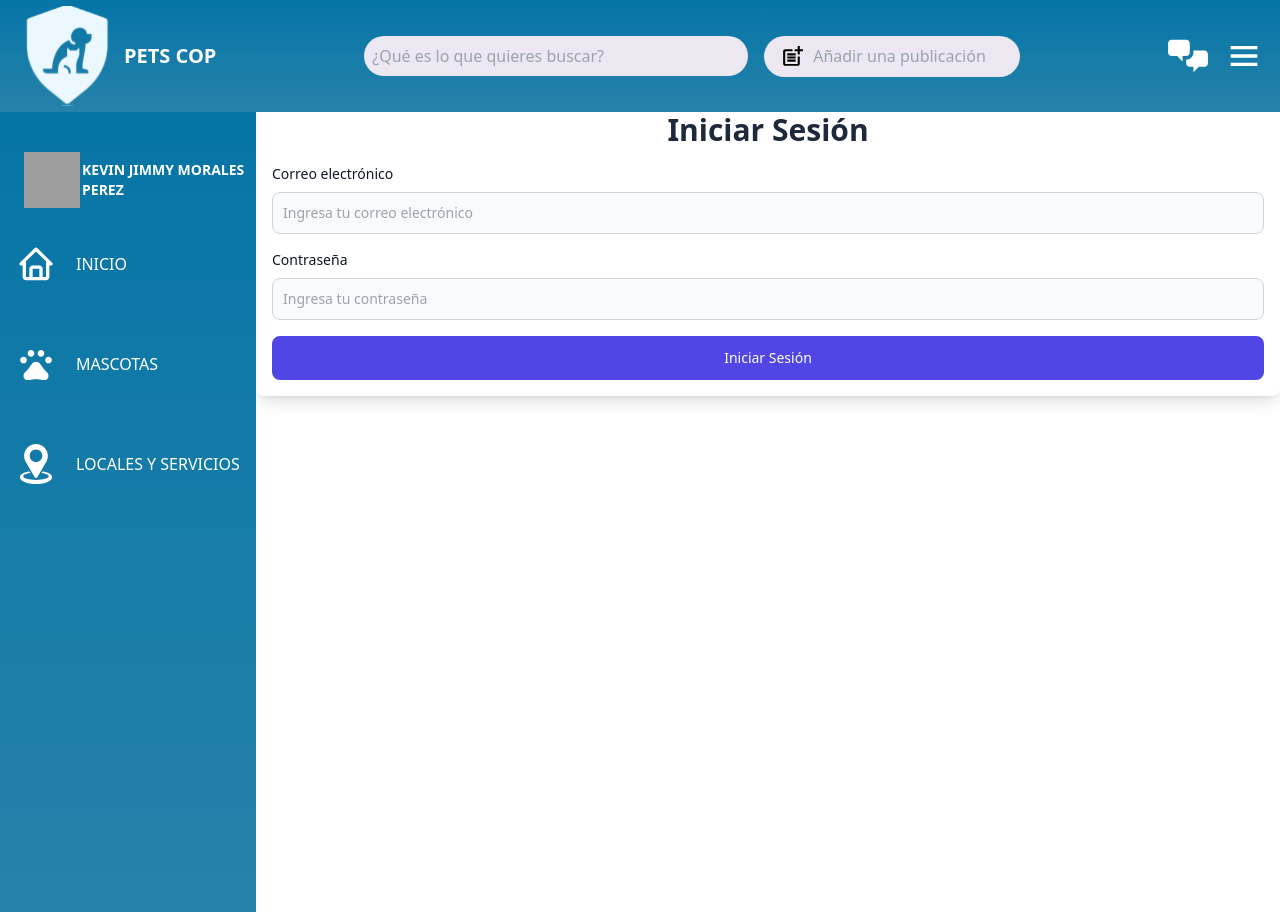
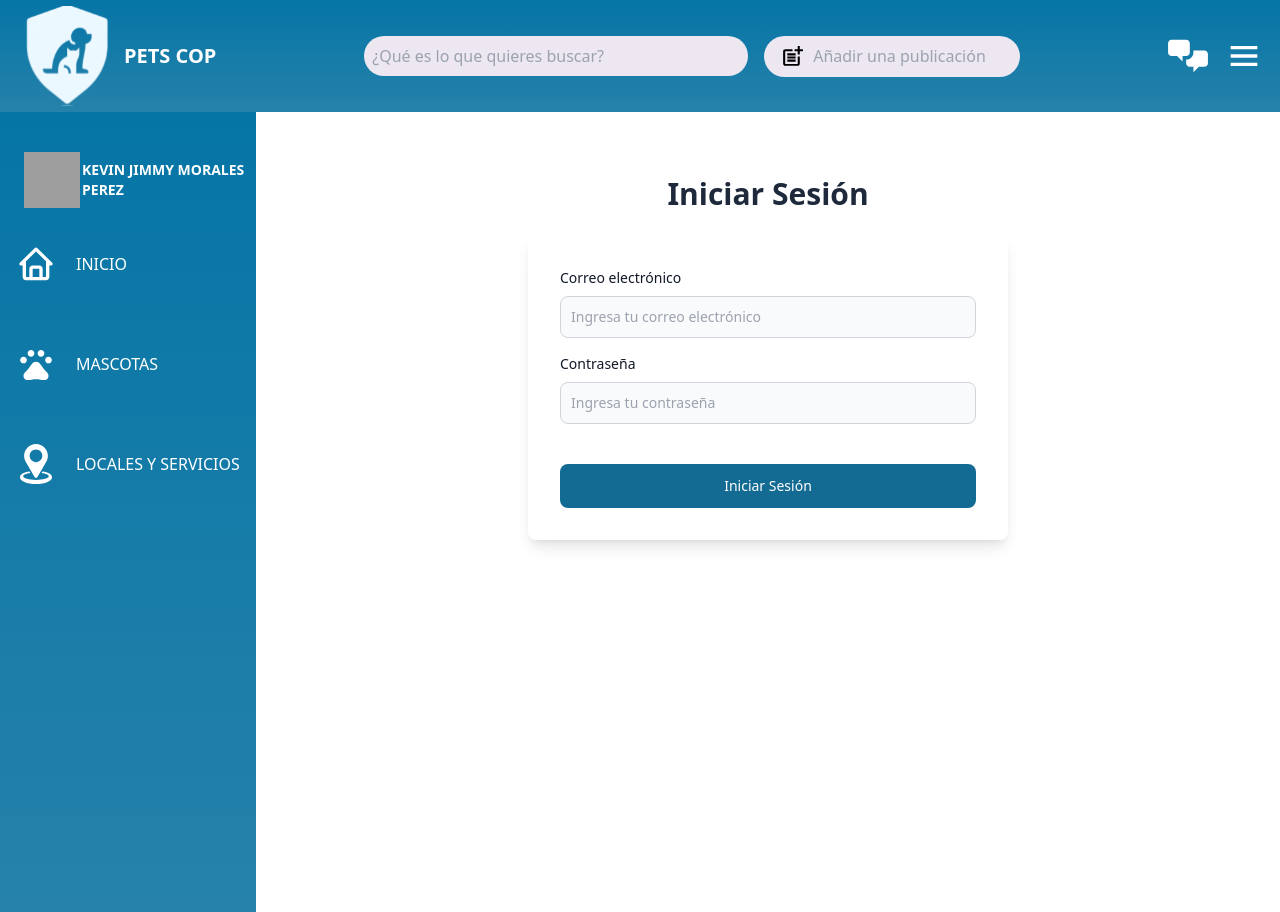
Before and after one commit to Andresito126/PetsCop-Front, an Angular app: page /login in a window 1280 px wide. Built offline with nearby package versions, Linux system fonts and the light colour scheme; grey boxes are pictures that could not be loaded.

Commit message:
Add: Css added for forms

```diff
--- a/src/app/app-routing.module.ts
+++ b/src/app/app-routing.module.ts
@@ -8,7 +8,7 @@ const routes: Routes = [
 
 
   //del  login
-  {path:'', component:RegisterComponent},
+  {path:'registro', component:RegisterComponent},
   {path:'login', component:LoginComponent}
 ];
 
--- a/src/app/credentials/reusable-form/reusable-form.component.css
+++ b/src/app/credentials/reusable-form/reusable-form.component.css
@@ -0,0 +1,7 @@
+.div-submit_color {
+    background-color: #136A93;
+  }
+
+  .div-submit_color:hover {
+    background-color: rgb(35, 150, 203);
+  }
--- a/src/app/credentials/reusable-form/reusable-form.component.html
+++ b/src/app/credentials/reusable-form/reusable-form.component.html
@@ -1,6 +1,8 @@
-<h1 class="text-center text-2xl font-bold text-slate-800 sm:text-3xl">{{ buttonText }}</h1>
+<div class="mx-auto max-w-screen-xl px-4 py-16 sm:px-6 lg:px-8 flex justify-center">
+    <div class="w-full sm:w-1/2">
+    <h1 class="text-center text-2xl font-bold text-slate-800 sm:text-3xl">{{ buttonText }}</h1>
 
-<form [formGroup]="form" (ngSubmit)="onSubmit()" class="space-y-4 rounded-lg p-4 shadow-lg">
+<form [formGroup]="form" (ngSubmit)="onSubmit()" class="mb-0 mt-6 space-y-4 rounded-lg p-4 shadow-lg sm:p-6 lg:p-8">
   <div *ngFor="let field of fields">
     <label [for]="field.name" class="block mb-2 text-sm font-medium text-gray-900 dark:text-black">{{ field.label }}</label>
     <input
@@ -16,7 +18,11 @@
     </div>
   </div>
 
-  <button type="submit" class="block w-full rounded-lg bg-indigo-600 px-5 py-3 text-sm font-medium text-white">
+  <br>
+
+  <button type="submit" class="div-submit_color block w-full rounded-lg px-5 py-3 text-sm font-medium text-white">
     {{ buttonText }}
   </button>
 </form>
+</div>
+</div>
```
